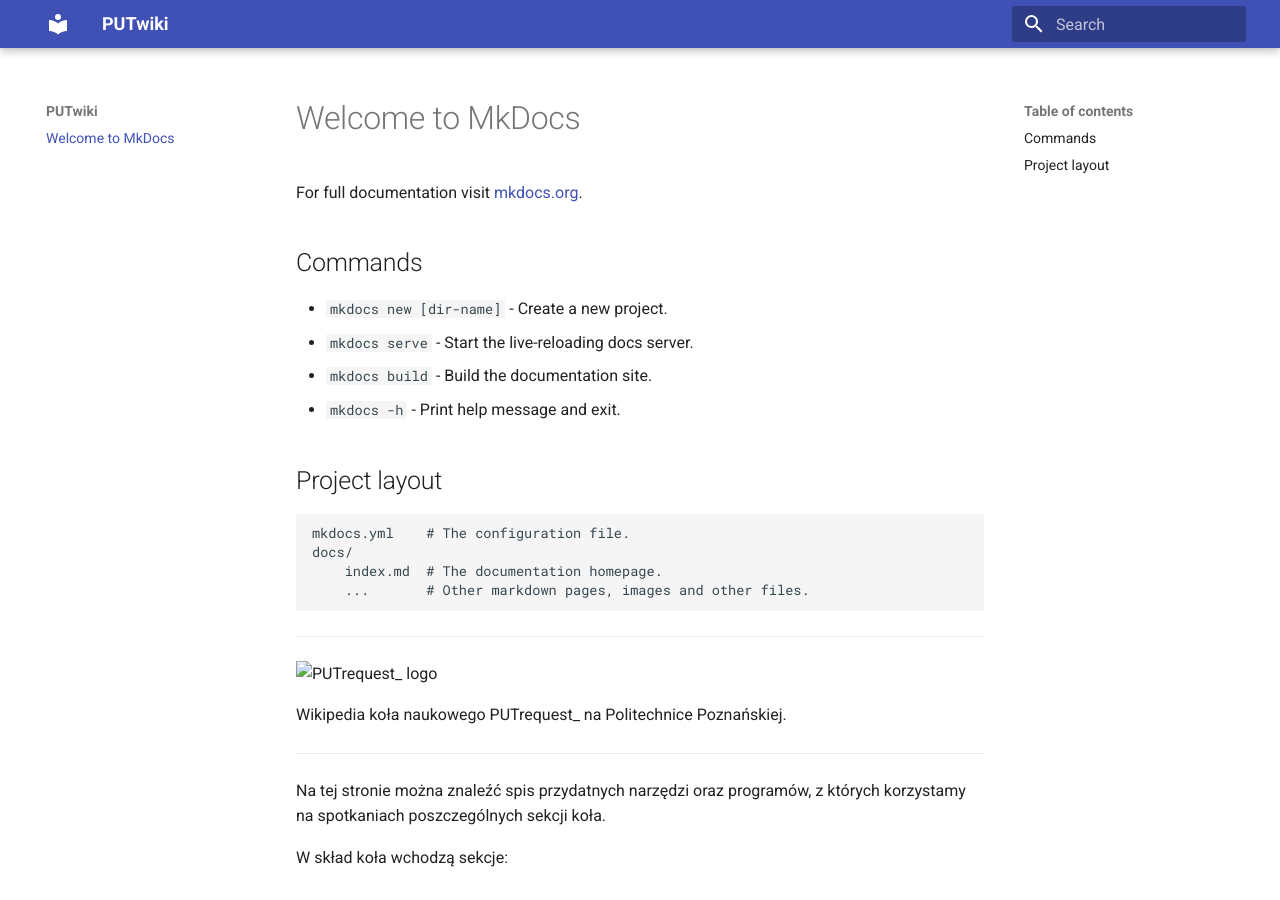
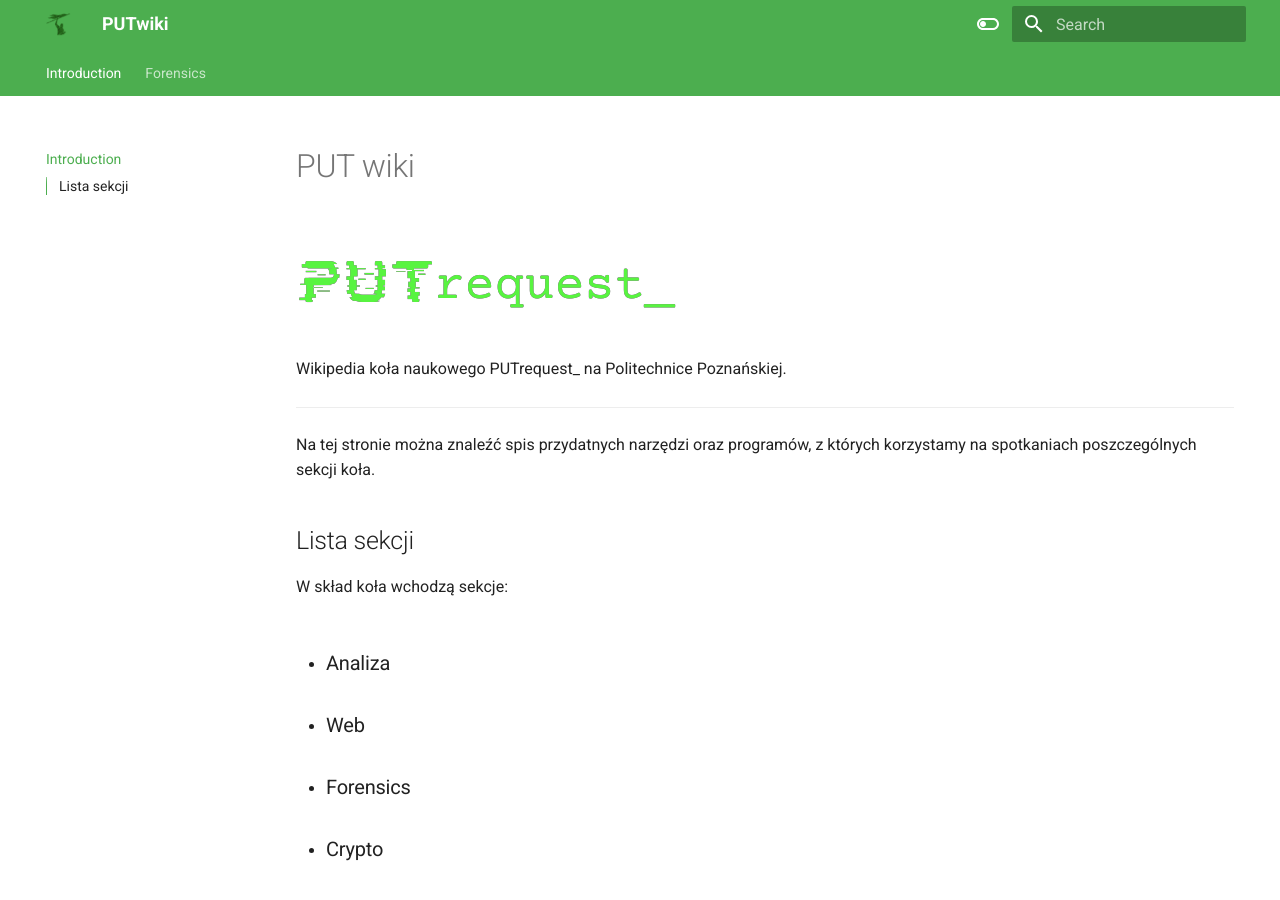
Before and after one commit to putrequest/PUTwiki, an MkDocs documentation site: the page built from docs/index.md, in a window 1280 px wide and 900 px high. Built offline with MkDocs 1.6.1 and Material for MkDocs 9.7.7, drawn with Linux system fonts in a browser that asks for light colours.

Commit message:
Added forensics wiki

```diff
--- a/docs/index.md
+++ b/docs/index.md
@@ -1,22 +1,4 @@
-# Welcome to MkDocs
-
-For full documentation visit [mkdocs.org](https://www.mkdocs.org).
-
-## Commands
-
-* `mkdocs new [dir-name]` - Create a new project.
-* `mkdocs serve` - Start the live-reloading docs server.
-* `mkdocs build` - Build the documentation site.
-* `mkdocs -h` - Print help message and exit.
-
-## Project layout
-
-    mkdocs.yml    # The configuration file.
-    docs/
-        index.md  # The documentation homepage.
-        ...       # Other markdown pages, images and other files.
-
----
+# PUT wiki
 
 ![PUTrequest_ logo](assets/logo/PUTr-1.png)
 
@@ -26,6 +8,7 @@ Wikipedia koła naukowego PUTrequest_ na Politechnice Poznańskiej.
 
 Na tej stronie można znaleźć spis przydatnych narzędzi oraz programów, z których korzystamy na spotkaniach poszczególnych sekcji koła.
 
+## Lista sekcji
 W skład koła wchodzą sekcje:
 
 - <h3>Analiza</h3>
--- a/mkdocs.yml
+++ b/mkdocs.yml
@@ -1,3 +1,26 @@
 site_name: PUTwiki
 theme:
+  logo: assets/logo/PUTr_5050_mm.png
+  favicon: assets/logo/PUTr_icon.png
   name: material
+  palette:
+    - scheme: default
+      toggle:
+        icon: material/toggle-switch-off-outline
+        name: Switch to dark mode
+      primary: green
+      accent: light green
+    - scheme: slate
+      toggle:
+        icon: material/toggle-switch
+        name: Switch to light mode
+      primary: green
+      accent: lime
+  features:
+    - navigation.top
+    - navigation.tabs
+    - toc.integrate
+
+nav:
+  - Introduction: 'index.md'
+  - Forensics: 'forensics/forensics_wiki.md'
```
Also changed, not shown: docs/forensics/forensics_wiki.md (added, +87 -0 lines), docs/assets/logo/PUTr-1.png (renamed from assets/logo/PUTr-1.png), docs/assets/logo/PUTr.png (renamed from assets/logo/PUTr.png), docs/assets/logo/PUTr_5050_mm.png (renamed from assets/logo/PUTr_5050_mm.png), docs/assets/logo/PUTr_icon.png (renamed from assets/logo/PUTr_icon.png), docs/assets/logo/PUTrequest_logo.jpg (renamed from assets/logo/PUTrequest_logo.jpg), docs/assets/pics/hackerman_meme.jpg (renamed from assets/pics/hackerman_meme.jpg).
